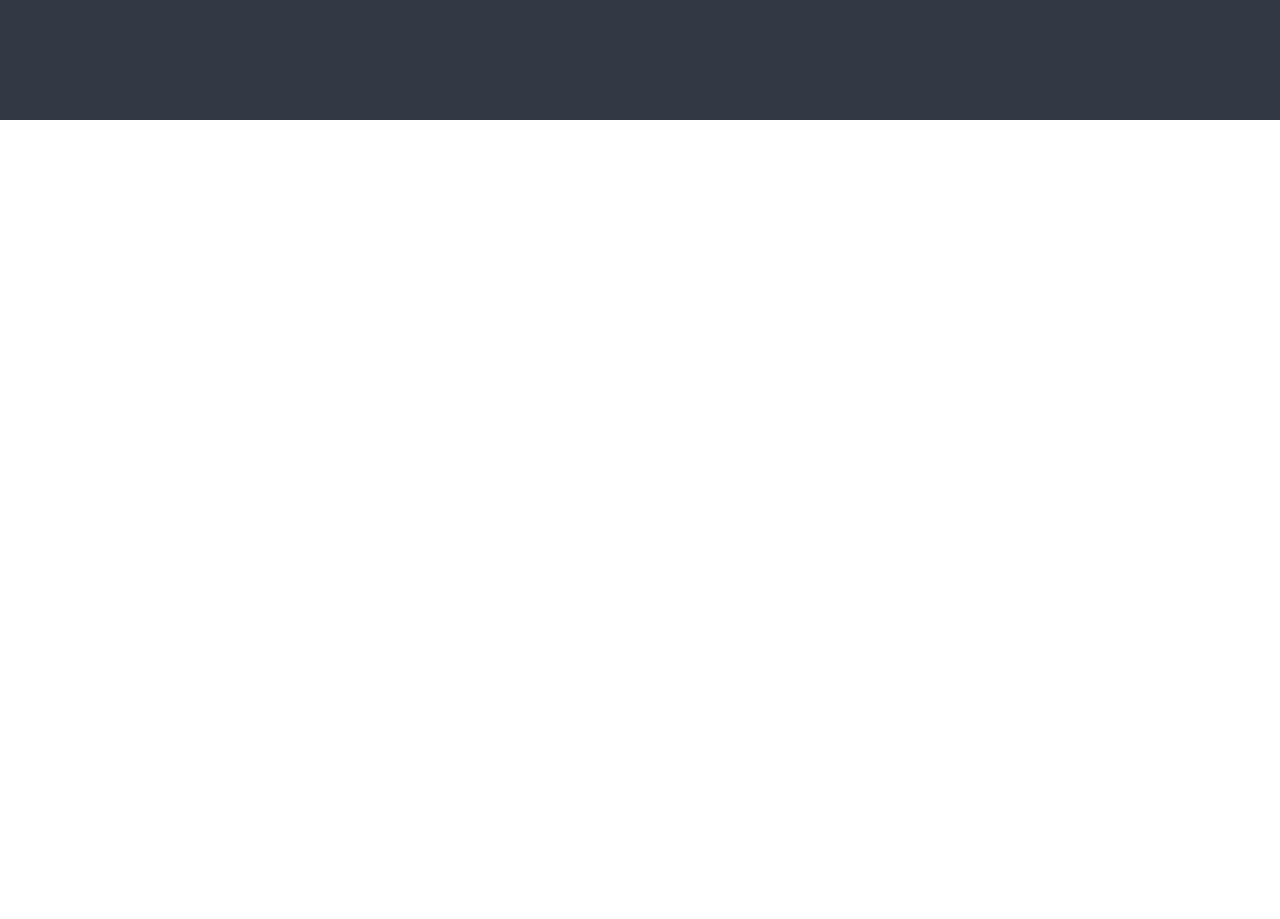
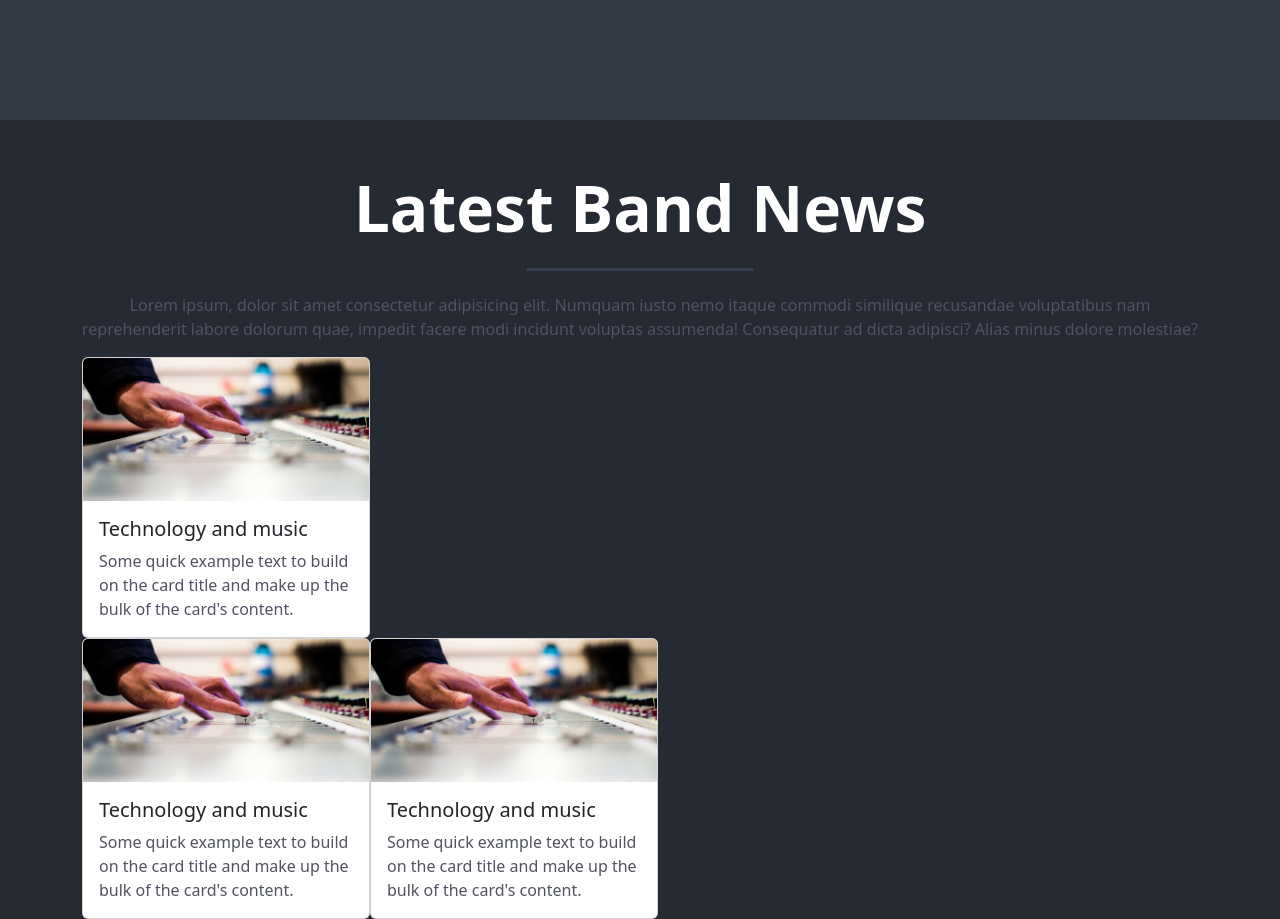
Before and after one commit to SilvioGiacomelli/proj-html-vuejs, a Vue app: page / in a window 1280 px wide. Shown: the part 1580-2499 px from the top of the page. Before the commit the page ends 1700 px from the top, so only its background shows below. Built offline with nearby package versions, Linux system fonts and the light colour scheme.

Commit message:
lavoro sulle card

```diff
--- a/src/assets/scss/partials/_variables.scss
+++ b/src/assets/scss/partials/_variables.scss
@@ -6,3 +6,4 @@ $music-islife-gbar:#3a4151;
 $music-islife-text:#505361;
 
 // LATEST BAND NEWS
+$latest-bg:#252a33;
--- a/src/components/partials/Latestbandnews.vue
+++ b/src/components/partials/Latestbandnews.vue
@@ -5,12 +5,81 @@
 </script>
 
 <template>
-  <div>
+  <div class="container-fluid total">
+    <div class="row up">
+      <div class="red-bar"></div>
+      <div class="col-12">
+        <h2 class="text-center">Latest Band News</h2>
+      </div>
+    </div>
+    <div class="row">
+      <div class="col-12">
+        <div class="grey-bar"></div>
 
+        <div class="container text-center">
+          <p>Lorem ipsum, dolor sit amet consectetur adipisicing elit. Numquam iusto nemo itaque commodi similique recusandae voluptatibus nam reprehenderit labore dolorum quae, impedit facere modi incidunt voluptas assumenda! Consequatur ad dicta adipisci? Alias minus dolore molestiae?</p>
+        </div>
+      </div>
+    </div>
+    <div class="container">
+      <div class="row">
+        <div class="col-8">
+          <div class="card" style="width: 18rem;">
+            <img class="card-img-top" src="../../assets/images/blog_music_techo-1200x600.jpg">
+            <div class="card-body">
+              <h5 class="card-title">Technology and music</h5>
+              <p class="card-text">Some quick example text to build on the card title and make up the bulk of the card's content.</p>
+            </div>
+          </div>
+          <div class="d-flex">
+            <div class="card" style="width: 18rem;">
+            <img class="card-img-top" src="../../assets/images/blog_music_techo-1200x600.jpg">
+            <div class="card-body">
+              <h5 class="card-title">Technology and music</h5>
+              <p class="card-text">Some quick example text to build on the card title and make up the bulk of the card's content.</p>
+            </div>
+          </div>
+          <div class="card" style="width: 18rem;">
+            <img class="card-img-top" src="../../assets/images/blog_music_techo-1200x600.jpg">
+            <div class="card-body">
+              <h5 class="card-title">Technology and music</h5>
+              <p class="card-text">Some quick example text to build on the card title and make up the bulk of the card's content.</p>
+            </div>
+          </div>
+          </div>
+        </div>
+        <div class="col-4"></div>
+      </div>
+    </div>
   </div>
 </template>
 
 
 <style lang="scss" scoped>
+@import '../../assets/scss/partials/_variables.scss';
+
+.total{
+  background-color: $latest-bg;
+  color: white;
+  h2{
+    margin-top: 4%;
+    font-size: 4rem;
+    font-weight: bolder;
+    }
+  p{
+    font-size: 1rem;
+    margin-top: 2%;
+    color: $music-islife-text;
+    }
+  }
+
+  .grey-bar {
+  margin: 0 auto;
+  background-color: $music-islife-gbar;
+  width: 18%;
+  height: 3px;
+  margin-top: 1%;
+  margin-bottom: 1%;
+  }
 
 </style>
```
